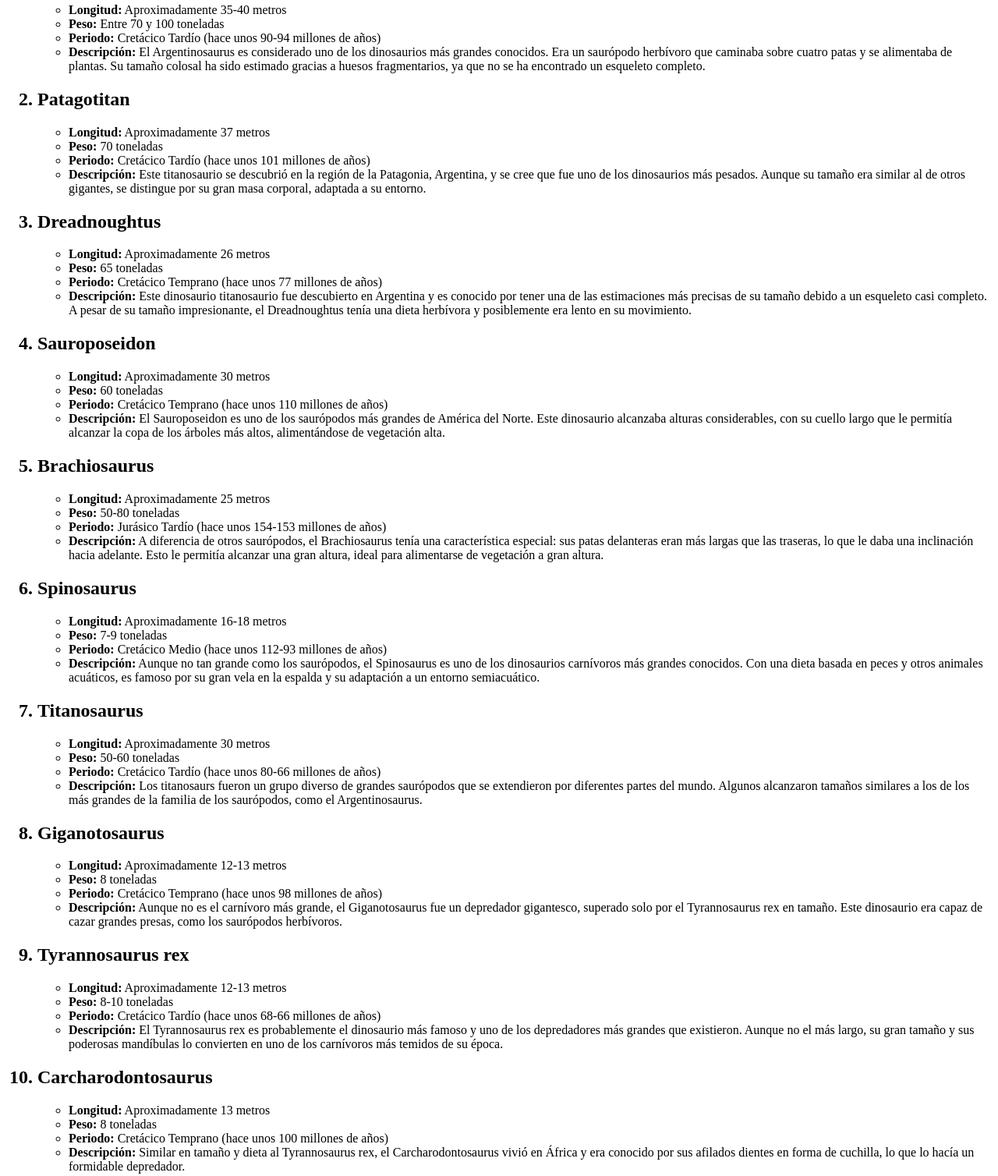
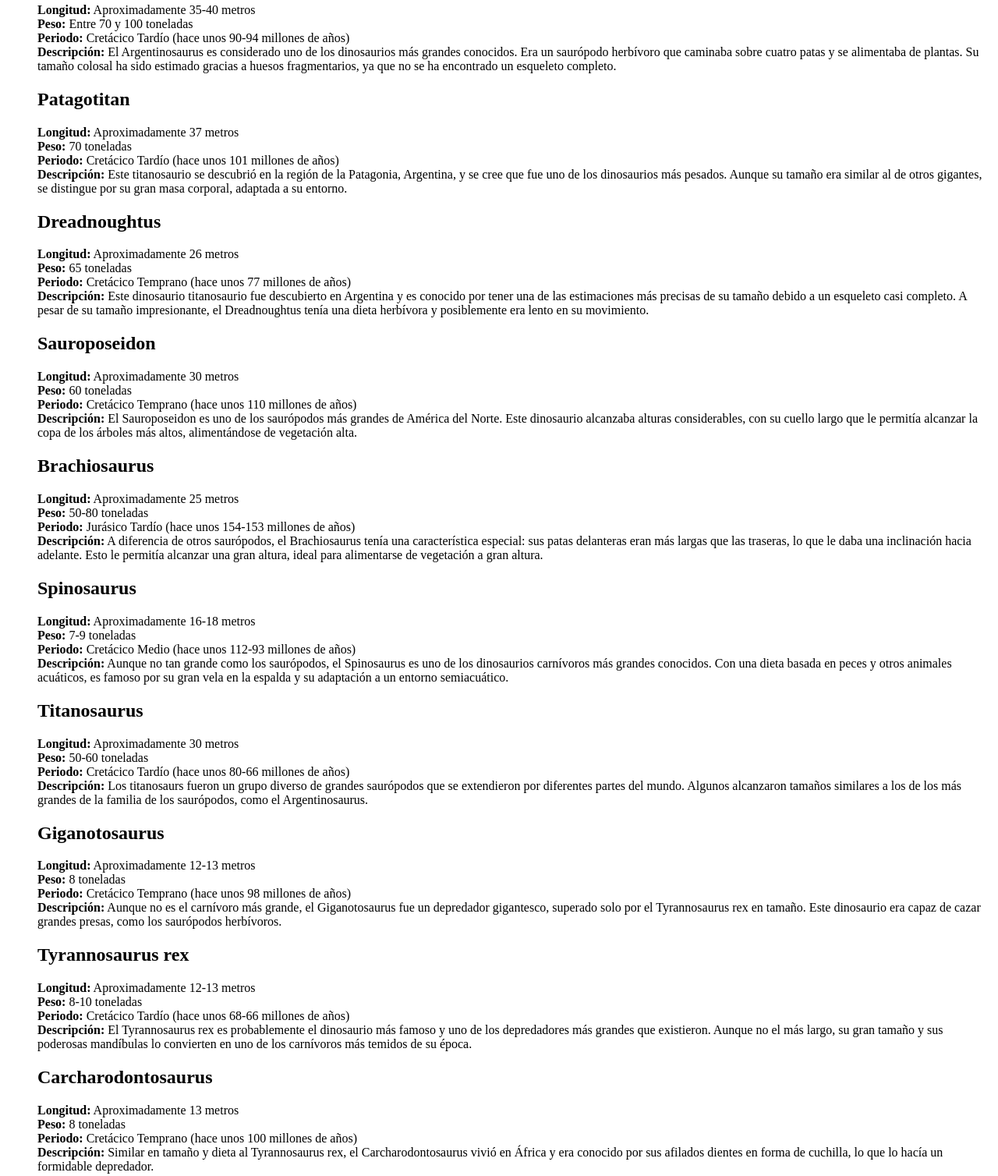
Before and after one commit to salahmabrouk/web, a plain HTML site: page Activitats/html/04_Listas/Activitat_05.html in a window 1280 px wide. Shown: the part 123-1631 px from the top of the page at 78% size. Drawn offline with Linux system fonts and the light colour scheme.

Commit message:
Deploying to gh-pages from @ salahmabrouk/web@d135d96ba79834d7cc2541417fae95dec1ef877b 🚀

```diff
--- a/Activitats/html/04_Listas/Activitat_05.html
+++ b/Activitats/html/04_Listas/Activitat_05.html
@@ -8,99 +8,99 @@
 <body>
 
     <h1>Los Dinosaurios Más Grandes que Han Existido</h1>
-<ol>
+<dl>
 
-<h2><li>Argentinosaurus</li></h2>
- <ul>
-     <li><b>Longitud:</b> Aproximadamente 35-40 metros</li>
-     <li><b>Peso:</b> Entre 70 y 100 toneladas</li>
-     <li><b>Periodo:</b> Cretácico Tardío (hace unos 90-94 millones de años)</li>
-     <li><b>Descripción:</b> El Argentinosaurus es considerado uno de los dinosaurios más grandes conocidos.
+<h2><dd>Argentinosaurus</dd></h2>
+ <dt>
+     <dd><b>Longitud:</b> Aproximadamente 35-40 metros</dd>
+     <dd><b>Peso:</b> Entre 70 y 100 toneladas</dd>
+     <dd><b>Periodo:</b> Cretácico Tardío (hace unos 90-94 millones de años)</dd>
+     <dd><b>Descripción:</b> El Argentinosaurus es considerado uno de los dinosaurios más grandes conocidos.
          Era un saurópodo herbívoro que caminaba sobre cuatro patas y se alimentaba de plantas.
-         Su tamaño colosal ha sido estimado gracias a huesos fragmentarios, ya que no se ha encontrado un esqueleto completo.</li>
- </ul>
+         Su tamaño colosal ha sido estimado gracias a huesos fragmentarios, ya que no se ha encontrado un esqueleto completo.</dd>
+ </dt>
 
-<h2><li>Patagotitan </li></h2>
- <ul>
-     <li><b>Longitud:</b> Aproximadamente 37 metros</li>
-     <li><b>Peso:</b> 70 toneladas</li>
-     <li><b>Periodo:</b> Cretácico Tardío (hace unos 101 millones de años)</li>
-     <li><b>Descripción:</b> Este titanosaurio se descubrió en la región de la Patagonia, Argentina, y se cree que fue uno de los dinosaurios más pesados.
-         Aunque su tamaño era similar al de otros gigantes, se distingue por su gran masa corporal, adaptada a su entorno.</li>
- </ul>
+<h2><dd>Patagotitan </dd></h2>
+ <dt>
+     <dd><b>Longitud:</b> Aproximadamente 37 metros</dd>
+     <dd><b>Peso:</b> 70 toneladas</dd>
+     <dd><b>Periodo:</b> Cretácico Tardío (hace unos 101 millones de años)</dd>
+     <dd><b>Descripción:</b> Este titanosaurio se descubrió en la región de la Patagonia, Argentina, y se cree que fue uno de los dinosaurios más pesados.
+         Aunque su tamaño era similar al de otros gigantes, se distingue por su gran masa corporal, adaptada a su entorno.</dd>
+     </dt>
 
-<h2><li>Dreadnoughtus</li></h2>
- <ul>
-     <li><b>Longitud:</b> Aproximadamente 26 metros</li>
-     <li><b>Peso:</b> 65 toneladas</li>
-     <li><b>Periodo:</b> Cretácico Temprano (hace unos 77 millones de años)</li>
-     <li><b>Descripción:</b> Este dinosaurio titanosaurio fue descubierto en Argentina y es conocido por tener una de las estimaciones más
+<h2><dd>Dreadnoughtus</dd></h2>
+ <dt>
+     <dd><b>Longitud:</b> Aproximadamente 26 metros</dd>
+     <dd><b>Peso:</b> 65 toneladas</dd>
+     <dd><b>Periodo:</b> Cretácico Temprano (hace unos 77 millones de años)</dd>
+     <dd><b>Descripción:</b> Este dinosaurio titanosaurio fue descubierto en Argentina y es conocido por tener una de las estimaciones más
          precisas de su tamaño debido a un esqueleto casi completo.
-         A pesar de su tamaño impresionante, el Dreadnoughtus tenía una dieta herbívora y posiblemente era lento en su movimiento.</li>
- </ul>
+         A pesar de su tamaño impresionante, el Dreadnoughtus tenía una dieta herbívora y posiblemente era lento en su movimiento.</dd>
+     </dt>
 
-<h2><li>Sauroposeidon</li></h2>
- <ul>
-     <li><b>Longitud:</b> Aproximadamente 30 metros</li>
-     <li><b>Peso:</b> 60 toneladas</li>
-     <li><b>Periodo:</b> Cretácico Temprano (hace unos 110 millones de años)</li>
-     <li><b>Descripción:</b> El Sauroposeidon es uno de los saurópodos más grandes de América del Norte. Este dinosaurio alcanzaba alturas considerables,
-         con su cuello largo que le permitía alcanzar la copa de los árboles más altos, alimentándose de vegetación alta.</li>
- </ul>
+<h2><dd>Sauroposeidon</dd></h2>
+ <dt>
+     <dd><b>Longitud:</b> Aproximadamente 30 metros</dd>
+     <dd><b>Peso:</b> 60 toneladas</dd>
+     <dd><b>Periodo:</b> Cretácico Temprano (hace unos 110 millones de años)</dd>
+     <dd><b>Descripción:</b> El Sauroposeidon es uno de los saurópodos más grandes de América del Norte. Este dinosaurio alcanzaba alturas considerables,
+         con su cuello largo que le permitía alcanzar la copa de los árboles más altos, alimentándose de vegetación alta.</dd>
+     </dt>
 
-<h2><li>Brachiosaurus</li></h2>
- <ul>
-     <li><b>Longitud:</b> Aproximadamente 25 metros</li>
-     <li><b>Peso:</b> 50-80 toneladas</li>
-     <li><b>Periodo:</b> Jurásico Tardío (hace unos 154-153 millones de años)</li>
-     <li><b>Descripción:</b> A diferencia de otros saurópodos, el Brachiosaurus tenía una característica especial: sus patas delanteras eran más largas que las traseras,
-         lo que le daba una inclinación hacia adelante. Esto le permitía alcanzar una gran altura, ideal para alimentarse de vegetación a gran altura.</li>
- </ul>
+<h2><dd>Brachiosaurus</dd></h2>
+ <dt>
+     <dd><b>Longitud:</b> Aproximadamente 25 metros</dd>
+     <dd><b>Peso:</b> 50-80 toneladas</dd>
+     <dd><b>Periodo:</b> Jurásico Tardío (hace unos 154-153 millones de años)</dd>
+     <dd><b>Descripción:</b> A diferencia de otros saurópodos, el Brachiosaurus tenía una característica especial: sus patas delanteras eran más largas que las traseras,
+         lo que le daba una inclinación hacia adelante. Esto le permitía alcanzar una gran altura, ideal para alimentarse de vegetación a gran altura.</dd>
+     </dt>
 
-<h2><li>Spinosaurus</li></h2>
- <ul>
-     <li><b>Longitud:</b> Aproximadamente 16-18 metros </li>
-     <li><b>Peso:</b> 7-9 toneladas
-     <li><b>Periodo:</b> Cretácico Medio (hace unos 112-93 millones de años)
-     <li><b>Descripción:</b> Aunque no tan grande como los saurópodos, el Spinosaurus es uno de los dinosaurios carnívoros más grandes conocidos.
-         Con una dieta basada en peces y otros animales acuáticos, es famoso por su gran vela en la espalda y su adaptación a un entorno semiacuático.
- </ul>
+<h2><dd>Spinosaurus</dd></h2>
+ <dt>
+     <dd><b>Longitud:</b> Aproximadamente 16-18 metros </dd>
+     <dd><b>Peso:</b> 7-9 toneladas</dd>
+     <dd><b>Periodo:</b> Cretácico Medio (hace unos 112-93 millones de años)</dd>
+     <dd><b>Descripción:</b> Aunque no tan grande como los saurópodos, el Spinosaurus es uno de los dinosaurios carnívoros más grandes conocidos.
+         Con una dieta basada en peces y otros animales acuáticos, es famoso por su gran vela en la espalda y su adaptación a un entorno semiacuático.</dd>
+     </dt>
 
-<h2><li>Titanosaurus</li></h2>
- <ul>
-     <li><b>Longitud:</b> Aproximadamente 30 metros</li>
-     <li><b>Peso:</b> 50-60 toneladas</li>
-     <li><b>Periodo:</b> Cretácico Tardío (hace unos 80-66 millones de años)</li>
-     <li><b>Descripción:</b> Los titanosaurs fueron un grupo diverso de grandes saurópodos que se extendieron por diferentes partes del mundo.
-         Algunos alcanzaron tamaños similares a los de los más grandes de la familia de los saurópodos, como el Argentinosaurus.</li>
- </ul>
+<h2><dd>Titanosaurus</dd></h2>
+ <dt>
+     <dd><b>Longitud:</b> Aproximadamente 30 metros</dd>
+     <dd><b>Peso:</b> 50-60 toneladas</dd>
+     <dd><b>Periodo:</b> Cretácico Tardío (hace unos 80-66 millones de años)</dd>
+     <dd><b>Descripción:</b> Los titanosaurs fueron un grupo diverso de grandes saurópodos que se extendieron por diferentes partes del mundo.
+         Algunos alcanzaron tamaños similares a los de los más grandes de la familia de los saurópodos, como el Argentinosaurus.</dd>
+     </dt>
 
-<h2><li>Giganotosaurus</li></h2>
- <ul>
-     <li><b>Longitud:</b> Aproximadamente 12-13 metros</li>
-     <li><b>Peso:</b> 8 toneladas</li>
-     <li><b>Periodo:</b> Cretácico Temprano (hace unos 98 millones de años)</li>
-     <li><b>Descripción:</b> Aunque no es el carnívoro más grande, el Giganotosaurus fue un depredador gigantesco, superado solo por el Tyrannosaurus rex en tamaño.
-         Este dinosaurio era capaz de cazar grandes presas, como los saurópodos herbívoros.</li>
- </ul>
+<h2><dd>Giganotosaurus</dd></h2>
+ <dt>
+     <dd><b>Longitud:</b> Aproximadamente 12-13 metros</dd>
+     <dd><b>Peso:</b> 8 toneladas</dd>
+     <dd><b>Periodo:</b> Cretácico Temprano (hace unos 98 millones de años)</dd>
+     <dd><b>Descripción:</b> Aunque no es el carnívoro más grande, el Giganotosaurus fue un depredador gigantesco, superado solo por el Tyrannosaurus rex en tamaño.
+         Este dinosaurio era capaz de cazar grandes presas, como los saurópodos herbívoros.</dd>
+     </dt>
 
-<h2><li>Tyrannosaurus rex</li></h2>
- <ul>
-     <li><b>Longitud:</b> Aproximadamente 12-13 metros</li>
-     <li><b>Peso:</b> 8-10 toneladas</li>
-     <li><b>Periodo:</b> Cretácico Tardío (hace unos 68-66 millones de años)</li>
-     <li><b>Descripción:</b> El Tyrannosaurus rex es probablemente el dinosaurio más famoso y uno de los depredadores más grandes que existieron.
-         Aunque no el más largo, su gran tamaño y sus poderosas mandíbulas lo convierten en uno de los carnívoros más temidos de su época.</li>
- </ul>
+<h2><dd>Tyrannosaurus rex</dd></h2>
+ <dt>
+     <dd><b>Longitud:</b> Aproximadamente 12-13 metros</dd>
+     <dd><b>Peso:</b> 8-10 toneladas</dd>
+     <dd><b>Periodo:</b> Cretácico Tardío (hace unos 68-66 millones de años)</dd>
+     <dd><b>Descripción:</b> El Tyrannosaurus rex es probablemente el dinosaurio más famoso y uno de los depredadores más grandes que existieron.
+         Aunque no el más largo, su gran tamaño y sus poderosas mandíbulas lo convierten en uno de los carnívoros más temidos de su época.</dd>
+     </dt>
 
-<h2><li>Carcharodontosaurus</li></h2>
- <ul>
-     <li><b>Longitud:</b> Aproximadamente 13 metros</li>
-     <li><b>Peso:</b> 8 toneladas</li>
-     <li><b>Periodo:</b> Cretácico Temprano (hace unos 100 millones de años)</li>
-     <li><b>Descripción:</b> Similar en tamaño y dieta al Tyrannosaurus rex, el Carcharodontosaurus vivió en África y era conocido por sus afilados dientes en forma de cuchilla,
-         lo que lo hacía un formidable depredador.</li>
- </ul>
-</ol>
+<h2><dd>Carcharodontosaurus</dd></h2>
+ <dt>
+     <dd><b>Longitud:</b> Aproximadamente 13 metros</dd>
+     <dd><b>Peso:</b> 8 toneladas</dd>
+     <dd><b>Periodo:</b> Cretácico Temprano (hace unos 100 millones de años)</dd>
+     <dd><b>Descripción:</b> Similar en tamaño y dieta al Tyrannosaurus rex, el Carcharodontosaurus vivió en África y era conocido por sus afilados dientes en forma de cuchilla,
+         lo que lo hacía un formidable depredador.</dd>
+     </dt>
+</dl>
 </body>
 </html>
```
Also changed, not shown: Activitats/html/05_Imagenes/Activitat_01.html (added, +17 -0 lines), Activitats/html/05_Imagenes/Activitat_02.html (added, +15 -0 lines), Activitats/html/05_Imagenes/Activitat_03.html (added, +18 -0 lines), Activitats/html/05_Imagenes/2021_Facebook_icon.svg.png (added), Activitats/html/05_Imagenes/Activitat_04.html (added), Activitats/html/05_Imagenes/Instagram_logo_2022.svg.png (added), Activitats/html/05_Imagenes/TikTok-logo-768x768.jpg (added), Activitats/html/05_Imagenes/images.png (added), Activitats/html/05_Imagenes/macbook.jpg (added), Activitats/html/05_Imagenes/wac.jpg (added).
